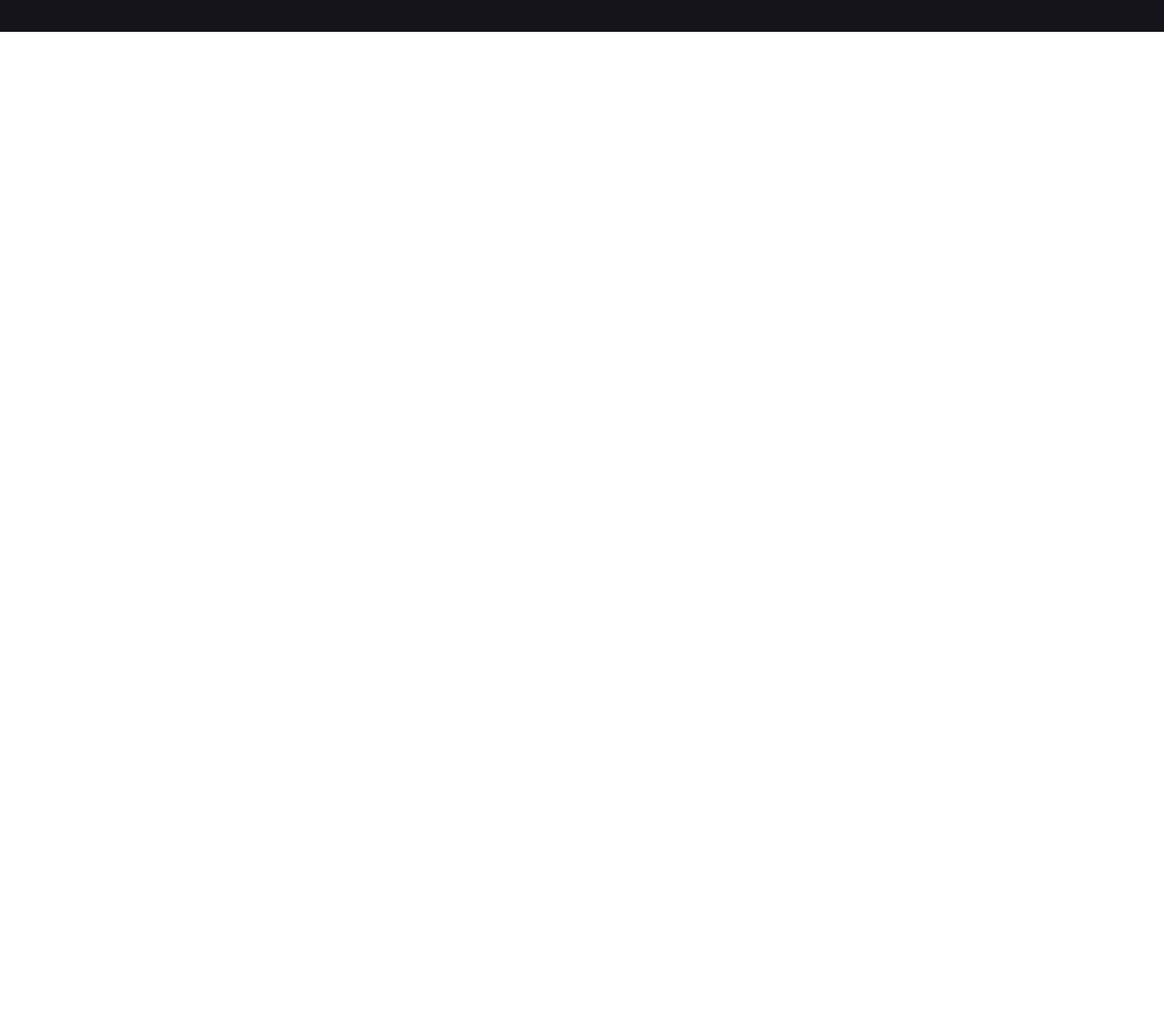
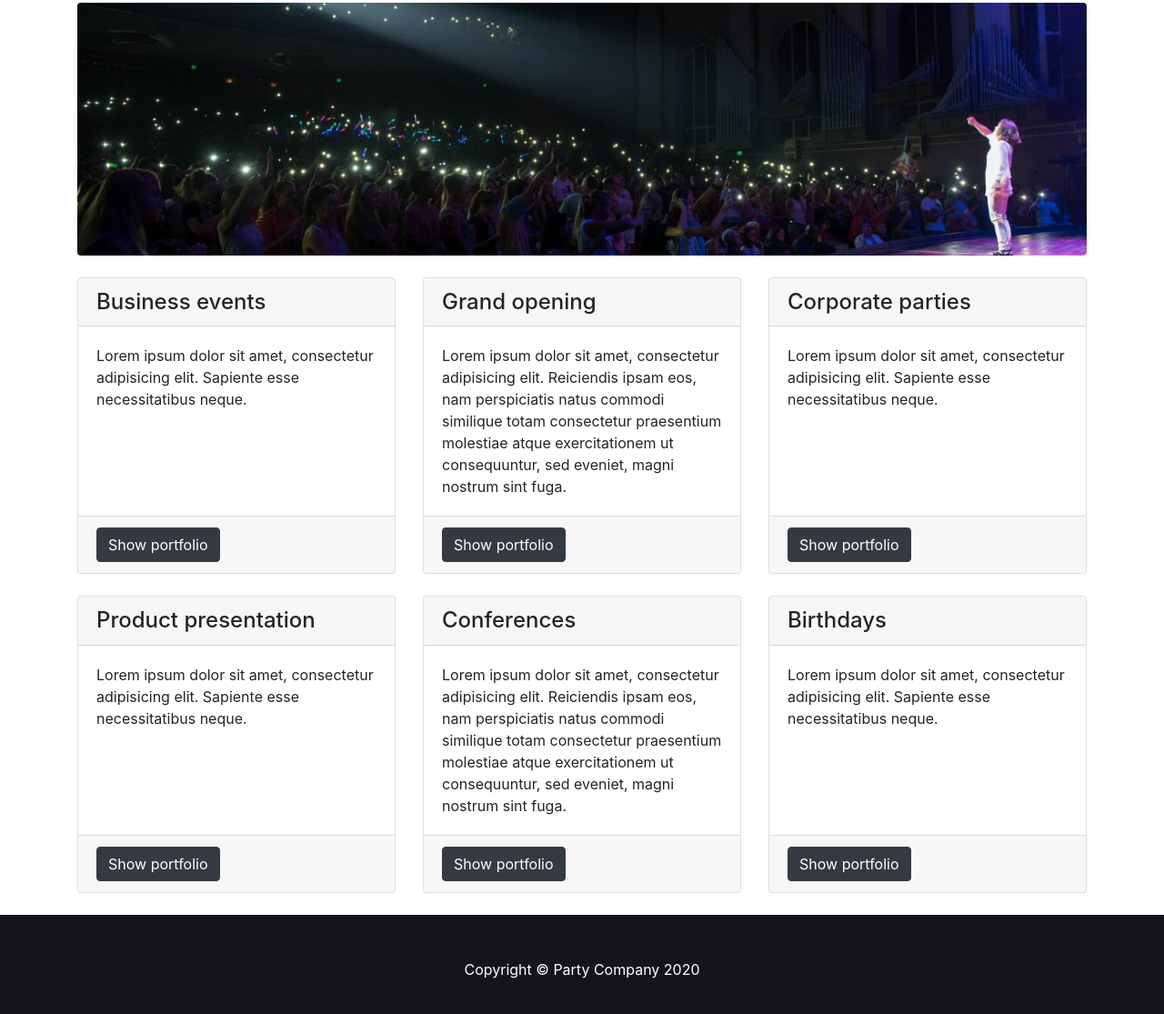
Before and after one commit to Sviatik123/Sviatik123.github.io, a plain HTML site: page Pages/services.html in a window 1280 px wide. Shown: the part 141-1256 px from the top of the page at 91% size. Before the commit the page ends 800 px from the top, so only its background shows below. Drawn offline with nearby package versions, Linux system fonts and the light colour scheme.

Commit message:
Add services page

```diff
--- a/Pages/services.html
+++ b/Pages/services.html
@@ -33,6 +33,93 @@
       </div>
     </nav>
 
+    <div class="container">
+
+      <h1 class="mt-4 mb-3">Services</h1>
+
+
+      <!-- Image Header -->
+      <img class="img-fluid rounded mb-4" src="../Images/services.jpg" alt="">
+
+      <!-- Marketing Icons Section -->
+      <div class="row">
+        <div class="col-lg-4 mb-4">
+          <div class="card h-100">
+            <h4 class="card-header">Business events</h4>
+            <div class="card-body">
+              <p class="card-text">Lorem ipsum dolor sit amet, consectetur adipisicing elit. Sapiente esse necessitatibus neque.</p>
+            </div>
+            <div class="card-footer">
+              <a href="portfolio.html" class="btn btn-dark">Show portfolio</a>
+            </div>
+          </div>
+        </div>
+        <div class="col-lg-4 mb-4">
+          <div class="card h-100">
+            <h4 class="card-header">Grand opening</h4>
+            <div class="card-body">
+              <p class="card-text">Lorem ipsum dolor sit amet, consectetur adipisicing elit. Reiciendis ipsam eos, nam perspiciatis natus commodi similique totam consectetur praesentium molestiae atque exercitationem ut consequuntur, sed eveniet, magni nostrum sint fuga.</p>
+            </div>
+            <div class="card-footer">
+              <a href="portfolio.html" class="btn btn-dark">Show portfolio</a>
+            </div>
+          </div>
+        </div>
+        <div class="col-lg-4 mb-4">
+          <div class="card h-100">
+            <h4 class="card-header">Сorporate parties</h4>
+            <div class="card-body">
+              <p class="card-text">Lorem ipsum dolor sit amet, consectetur adipisicing elit. Sapiente esse necessitatibus neque.</p>
+            </div>
+            <div class="card-footer">
+              <a href="portfolio.html" class="btn btn-dark">Show portfolio</a>
+            </div>
+          </div>
+        </div>
+      </div>
+
+      <div class="row">
+        <div class="col-lg-4 mb-4">
+          <div class="card h-100">
+            <h4 class="card-header">Product presentation</h4>
+            <div class="card-body">
+              <p class="card-text">Lorem ipsum dolor sit amet, consectetur adipisicing elit. Sapiente esse necessitatibus neque.</p>
+            </div>
+            <div class="card-footer">
+              <a href="portfolio.html" class="btn btn-dark">Show portfolio</a>
+            </div>
+          </div>
+        </div>
+        <div class="col-lg-4 mb-4">
+          <div class="card h-100">
+            <h4 class="card-header">Conferences</h4>
+            <div class="card-body">
+              <p class="card-text">Lorem ipsum dolor sit amet, consectetur adipisicing elit. Reiciendis ipsam eos, nam perspiciatis natus commodi similique totam consectetur praesentium molestiae atque exercitationem ut consequuntur, sed eveniet, magni nostrum sint fuga.</p>
+            </div>
+            <div class="card-footer">
+              <a href="portfolio.html" class="btn btn-dark">Show portfolio</a>
+            </div>
+          </div>
+        </div>
+        <div class="col-lg-4 mb-4">
+          <div class="card h-100">
+            <h4 class="card-header">Birthdays</h4>
+            <div class="card-body">
+              <p class="card-text">Lorem ipsum dolor sit amet, consectetur adipisicing elit. Sapiente esse necessitatibus neque.</p>
+            </div>
+            <div class="card-footer">
+              <a href="portfolio.html" class="btn btn-dark">Show portfolio</a>
+            </div>
+          </div>
+        </div>
+      </div>
+      <!-- /.row -->
+
+    </div>
+
+
+
+
     <footer class="py-5 bg-dark">
       <div class="container">
         <p class="m-0 text-center text-white">Copyright &copy; Party Company 2020</p>
```
Also changed, not shown: Pages/portfolio.html (+3 -0 lines), Images/services.jpg (added).
